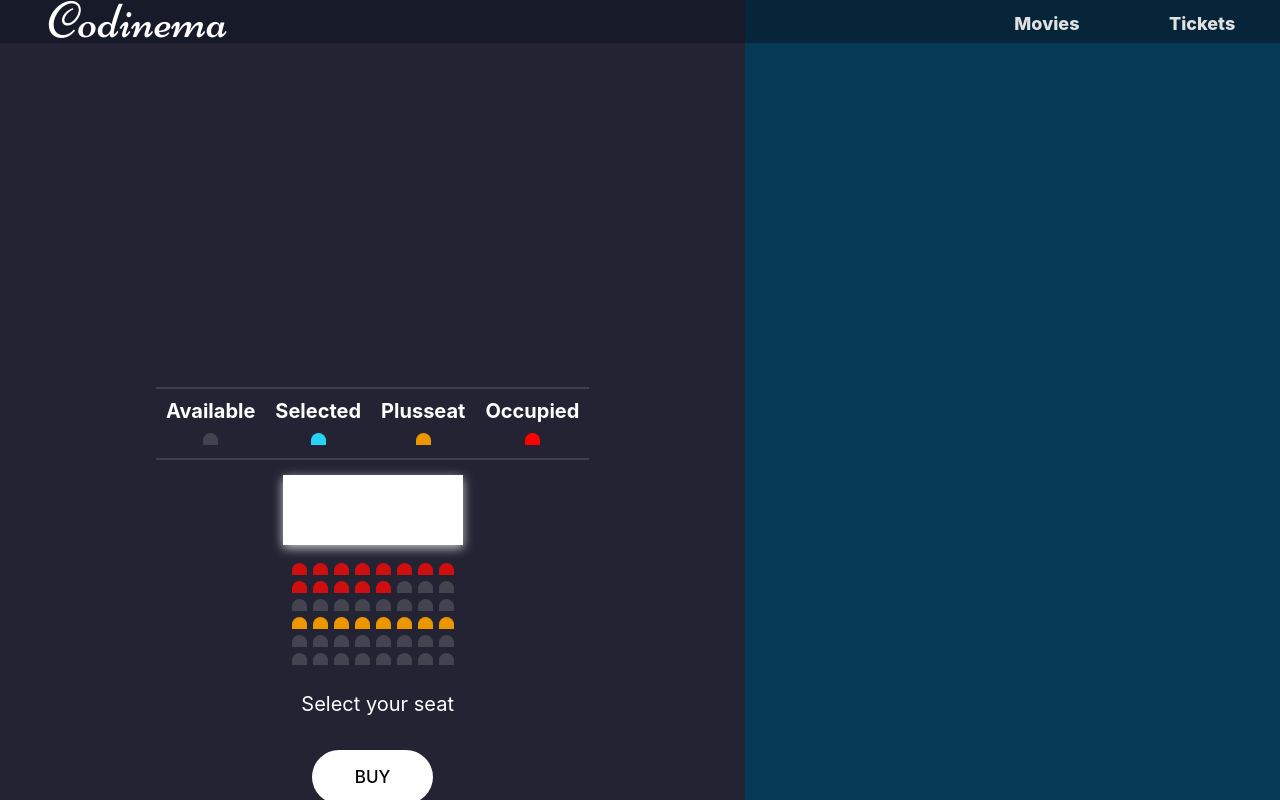
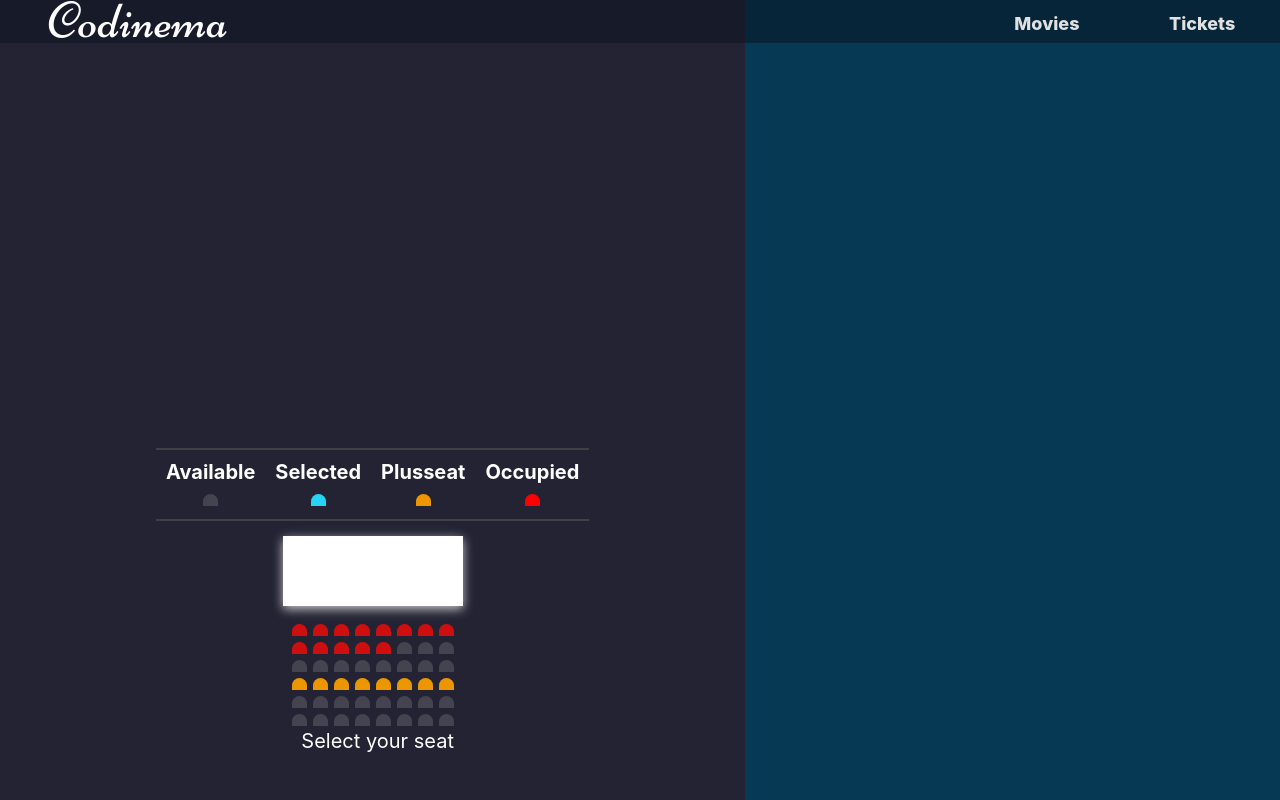
Before and after one commit to RogeSocial/cinema-project, a React (Vite) app in the folder client/: page /reserve in a window 1280 px wide. Shown: the top 800 px of the page. Built offline with nearby package versions, Linux system fonts and the light colour scheme; a web font is replaced by a local one.

Commit message:
refactoring reserve page

```diff
--- /dev/null
+++ b/client/src/components/ShowCaseSeats.jsx
@@ -0,0 +1,21 @@
+export default function() {
+return ( <div className="seatsContainer">
+    <div className="showCaseSeat">
+    <h3>Available</h3>
+    <div className="seat occupied grey"></div>
+    </div>
+    <div className="showCaseSeat">
+    <h3>Selected</h3>
+    <div className="seat selected"></div>
+    </div>
+    <div className="showCaseSeat">
+    <h3>Plusseat</h3>
+    <div className="seat occupied plusSeat"></div>
+    </div>
+    <div className="showCaseSeat">
+    <h3>Occupied</h3>
+    <div className="seat occupied"></div>
+    </div>
+    </div>
+
+)}
--- /dev/null
+++ b/client/src/components/TheaterSeats.jsx
@@ -0,0 +1,91 @@
+import { useState, useEffect } from "react";
+import "../styles/reserve.css";
+import "../styles/home.css";
+
+export default function () {
+  const [seats, setSeats] = useState([]);
+  const [message, setMessage] = useState("Select your seat");
+
+  // Initialize the seats state variable
+  useEffect(() => {
+    const newSeats = [];
+    for (let i = 0; i < 6; i++) {
+      for (let j = 0; j < 8; j++) {
+        let occupied = false;
+        if (i * 8 + j + 1 <= 13) {
+          occupied = true;
+        }
+        let plusSeat = false;
+        if (i === 3) {
+          plusSeat = true;
+        }
+
+        newSeats.push({
+          id: i * 8 + j + 1,
+          seat: j + 1,
+          row: i + 1,
+          occupied: occupied,
+          selected: false,
+          available: true,
+          plusSeat: plusSeat,
+        });
+      }
+    }
+    setSeats(newSeats);
+  }, []);
+
+  return (
+    <>
+      <div className="seatsWrap">
+        {seats.map((seat) => (
+          <div
+            key={seat.id}
+            className={`seat ${seatStatus(seat)}`}
+            id={seat.id}
+            onClick={handleSeatSelect}
+          ></div>
+        ))}
+      </div>
+      <div className="message"> {message} </div>
+    </>
+  );
+
+  function seatStatus(seat) {
+    if (seat.occupied) {
+        return "occupied"
+    } else if (seat.selected) {
+        return "selected"
+    } else if (seat.plusSeat) {
+        return "plusSeat"
+    } else return "available"
+  }
+
+  function handleSeatSelect(event) {
+    let element = event.target;
+    let updatedSeats = [...seats];
+    let selectedSeat = updatedSeats.find(
+      (seat) => seat.id === parseInt(element.id)
+    );
+
+    if (!selectedSeat.occupied) {
+      selectedSeat.selected = !selectedSeat.selected;
+      setSeats(updatedSeats);
+
+      let selectedSeats = updatedSeats.filter(
+        (seat) => seat.selected === true && seat.plusSeat === false
+      );
+      let selectedSeatsCount = selectedSeats.length;
+
+      let selectedSeatsPlus = updatedSeats.filter(
+        (seat) => seat.selected === true && seat.plusSeat === true
+      );
+      let selectedSeatsPlusCount = selectedSeatsPlus.length;
+
+      setMessage(
+        `You have selected ${
+          selectedSeatsCount + selectedSeatsPlusCount
+        } seats ${selectedSeatsCount * 10 + selectedSeatsPlusCount * 12}$`
+      );
+    }
+  }
+}
--- a/client/src/pages/Reserve.jsx
+++ b/client/src/pages/Reserve.jsx
@@ -1,86 +1,15 @@
-import React, { useState, useEffect } from 'react';
+import React from 'react';
 import '../styles/reserve.css'
 import '../styles/home.css'
+import ShowCaseSeats from '../components/ShowCaseSeats';
+import TheaterSeats from '../components/TheaterSeats';
 
-function Seats() {
-    const [seats, setSeats] = useState([]);
-    const [message, setMessage] = useState('Select your seat');
 
-    // Initialize the seats state variable
-    useEffect(() => {
-        const newSeats = [];
-        for (let i = 0; i < 6; i++) {
-            for (let j = 0; j < 8; j++) {
-                let occupied = false;
-                if (i * 8 + j + 1 <= 13) {
-                    occupied = true;
-                }
-                let plusSeat = false;
-                if (i === 3) {
-                    plusSeat = true;
-                }
-
-                newSeats.push({ id: i * 8 + j + 1, seat: j + 1, row: i + 1, occupied: occupied, selected: false, available: true, plusSeat: plusSeat });
-            }
-        }
-        setSeats(newSeats);
-    }, []);
-
-    const handleClick = (event) => {
-        let element = event.target;
-        let updatedSeats = [...seats];
-        let selectedSeat = updatedSeats.find(seat => seat.id === parseInt(element.id));
-
-        if (!selectedSeat.occupied) {
-            selectedSeat.selected = !selectedSeat.selected;
-            setSeats(updatedSeats);
-
-            let selectedSeats = updatedSeats.filter(seat => seat.selected === true && seat.plusSeat === false);
-            let selectedSeatsCount = selectedSeats.length;
-
-            let selectedSeatsPlus = updatedSeats.filter(seat => seat.selected === true && seat.plusSeat === true);
-            let selectedSeatsPlusCount = selectedSeatsPlus.length;
-
-            setMessage(`You have selected ${selectedSeatsCount + selectedSeatsPlusCount} seats ${(selectedSeatsCount * 10) + (selectedSeatsPlusCount * 12)}$`);
-        }
-    }
-
-    return (
-        <section className='reserveSection'>
-
-            <div className="seatsContainer">
-            <div className="showCaseSeat">
-                <h3>Available</h3>
-                <div className="seat occupied grey"></div>
-                </div>
-                <div className="showCaseSeat">
-                <h3>Selected</h3>
-                <div className="seat selected"></div>
-                </div>
-                <div className="showCaseSeat">
-                <h3>Plusseat</h3>
-                <div className="seat occupied plusSeat"></div>
-                </div>
-                <div className="showCaseSeat">
-                <h3>Occupied</h3>
-                <div className="seat occupied"></div>
-                </div>
-            </div>
-
+export default function() {
+    return ( <section className='reserveSection'>
+            <ShowCaseSeats/>
             <div className="screen"></div>
-            <div className="seatsWrap">
-                {seats.map((seat) => (
-                    <div key={seat.id} className={`seat ${seat.occupied ? 'occupied' : seat.selected ? 'selected' : seat.plusSeat ? 'plusSeat' : 'available'}`} id={seat.id} onClick={handleClick}></div>
-                ))}
-            </div>
-
-            <br />
-            <div className="message"> {message} </div>
-            <br />
-            <button className="button">Buy</button>
-
+            <TheaterSeats/>
         </section>
     )
 }
-
-export default Seats;
```
